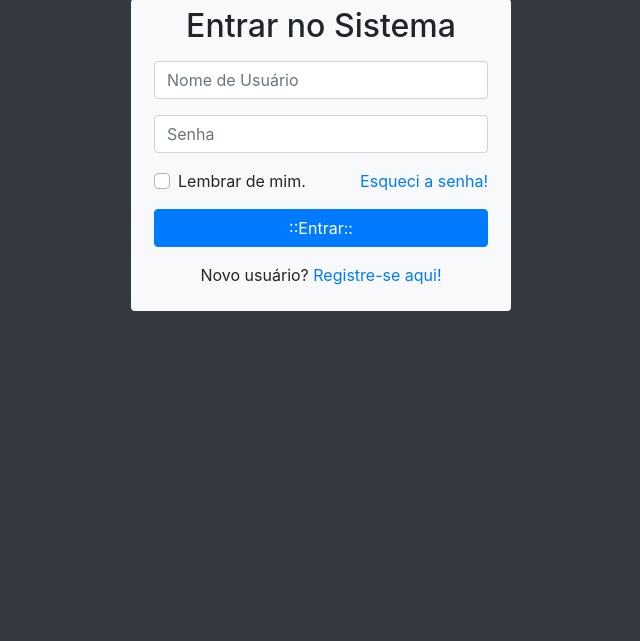
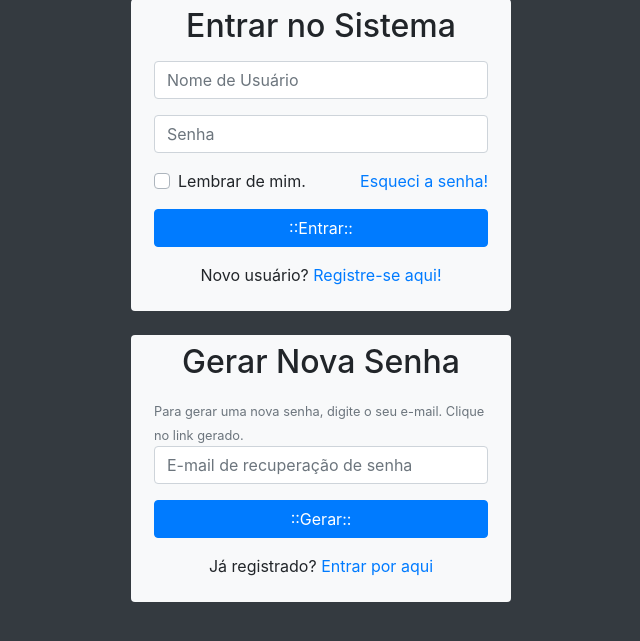
Before and after one commit to diogodosanjos/login, a PHP site: page /login/ in a window 1280 px wide. Shown: the part 91-732 px from the top of the page, without its empty margins (319-959 px from the left). Run offline with PHP 8.4, Linux system fonts and the light colour scheme.

Commit message:
Formulário de recuperação de senha
close #2

```diff
--- a/index.php
+++ b/index.php
@@ -77,6 +77,49 @@
                 </form>
             </div>
         </section>
+        <!-- Final da Seção de Login-->
+
+        <!-- Formulário de Recuperação de Senha -->
+        <section class="row mt-4">
+            <div class="col-lg-4 offset-lg-4 bg-light rounded"
+            id="caixaLogin">
+                <h2 class="text-center mt-2">
+                    Gerar Nova Senha
+                </h2>
+                <form action="#" method="post" id="formSenha" class="p-2">
+                    <div class="form-gruop">
+                        <small class="text-muted">
+                            Para gerar uma nova senha, digite o
+                            seu e-mail. Clique no link gerado.
+                        </small>
+                    </div>
+
+                    <div class="form-group">
+                        <input type="email" name="emailGerarSenha"
+                        id="emailGerarSenha" class="form-control"
+                        placeholder="E-mail de recuperação de senha">
+                    </div>
+
+                    <div class="form-group">
+                        <input type="submit" value="::Gerar::"
+                        name="btnGerar" id="btnGerar"
+                        class="btn btn-primary btn-block">
+                    </div>
+
+                    <div class="form-group">
+                        <p class="text-center">
+                            Já registrado?
+                            <a href="#" id="btnJaRegistrado">
+                            Entrar por aqui
+                            </a>
+                        </p>
+                    </div>
+
+                </form>
+            </div>
+        </section>
+        <!-- Fim da Seção de Recuperação de Senha -->
+
     </main>
 
     <!-- Optional JavaScript -->
```
Lines whose indentation alone changed are shown as unchanged.
